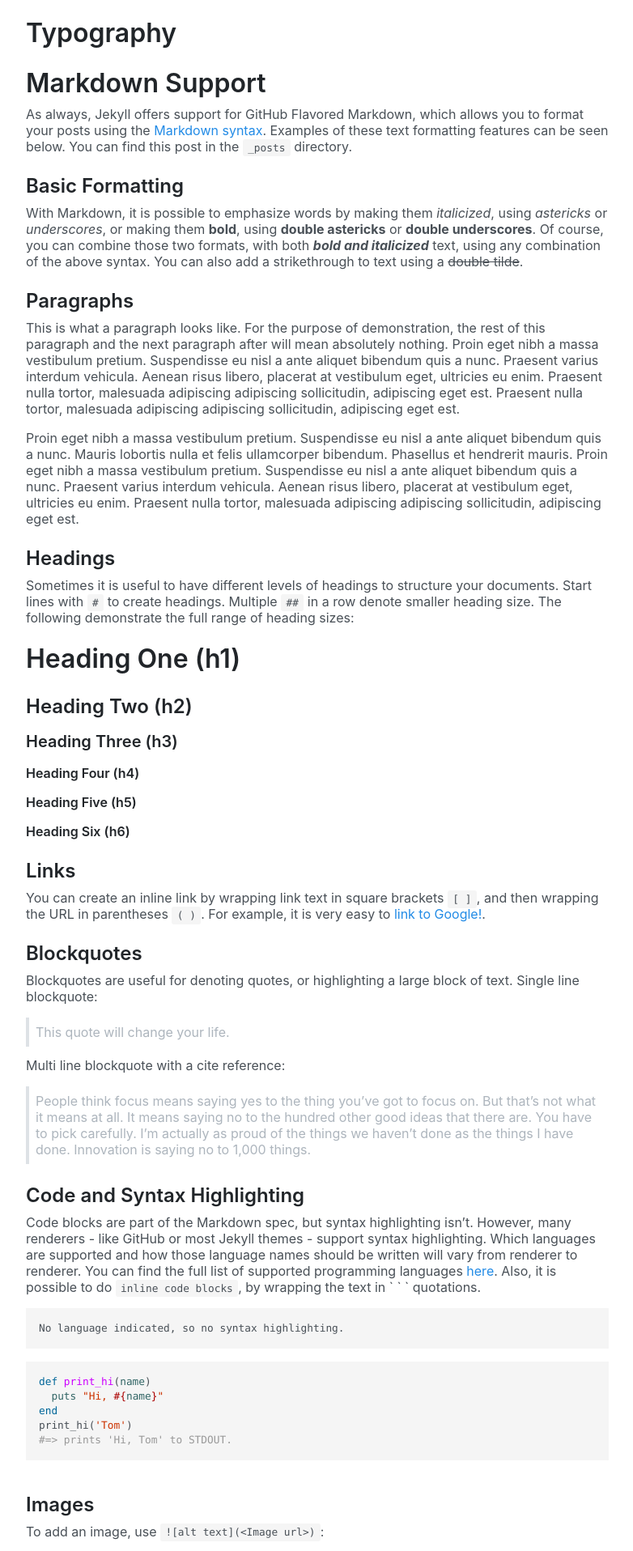
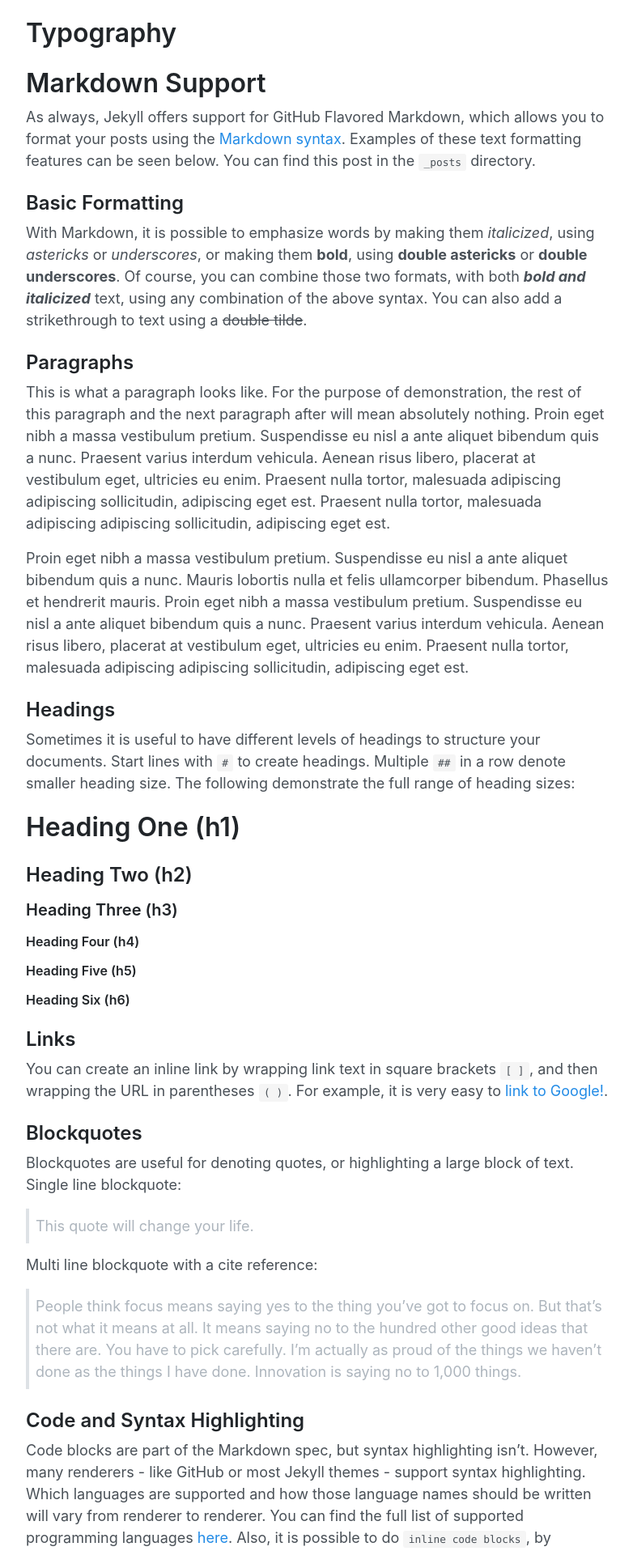
Before and after one commit to whenfung/simple, a Jekyll site: the page built from index.md, in a window 1280 px wide. Shown: the top 1916 px of the page at 81% size, without its empty margins (248-1030 px from the left). Built offline with Jekyll 4.4.1, drawn with Linux system fonts in a browser that asks for light colours; formulas are drawn with MathJax 3.

Commit message:
改善移动端

```diff
--- a/_sass/_base.scss
+++ b/_sass/_base.scss
@@ -1,7 +1,8 @@
 body {
   margin: 0;
   font-family: $body-font-family;
-  font-size: $body-font-size;
+  font-size: $body-font-size-PC;
+  line-height: $body-line-height;
   color: $body-color;
   background-color: $body-bg;
 }
--- a/_sass/_layout.scss
+++ b/_sass/_layout.scss
@@ -12,6 +12,9 @@
   .container {
     width: 95vw;
   }
+  body {
+    font-size: $body-font-size-mobile;
+  }
 }
 
 .post {
--- a/_sass/_variables.scss
+++ b/_sass/_variables.scss
@@ -1,5 +1,6 @@
 $body-font-family: -apple-system, BlinkMacSystemFont, "Segoe UI", Roboto, "Helvetica Neue", Arial, "Noto Sans", sans-serif, "Apple Color Emoji", "Segoe UI Emoji", "Segoe UI Symbol", "Noto Color Emoji";
-$body-font-size: 16px;
+$body-font-size-PC: 18px;
+$body-font-size-mobile: 16px;
 $body-line-height: 1.5;
 $body-bg: #fff;
 $body-color: #495057;
```
